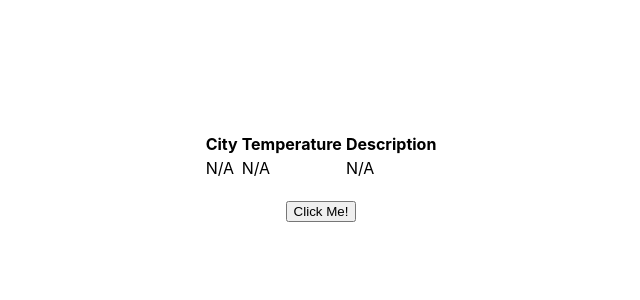
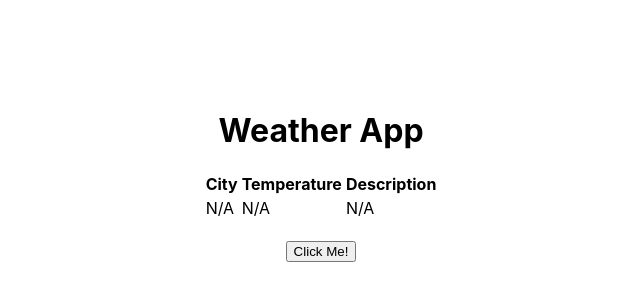
Before and after one commit to Nichz123/Weather-ETL-data-pipeline, a React (Create React App) app in the folder weather-app/: page / in a window 1280 px wide. Shown: the part 214-514 px from the top of the page, without its empty margins (319-959 px from the left). Built offline with nearby package versions, Linux system fonts and the light colour scheme.

Commit message:
Updating README and migrating from py to js

```diff
--- a/weather-app/src/App.js
+++ b/weather-app/src/App.js
@@ -5,6 +5,7 @@ import Table from './table.js';
 function App() {
   return (
     <div className="App">
+      <h1>Weather App</h1>
       <Table />
       <Button />
     </div>
--- a/weather-app/src/button.js
+++ b/weather-app/src/button.js
@@ -1,11 +1,8 @@
 import "./button.css"
-
-function search_weather() {
-
-}
+import search_weather from "./functions/search_weather.js"
 
 export default function Button() {
     return(
-        <button onClick="search_weather()">Click Me!</button>
+        <button onClick={search_weather}>Click Me!</button>
     )
 }
--- /dev/null
+++ b/weather-app/src/functions/search_weather.js
@@ -0,0 +1,3 @@
+export default function search_weather() {
+    console.log("Hello World!")
+}
```
Also changed, not shown: 1 other file (tests, documents, lock files or other folders).
